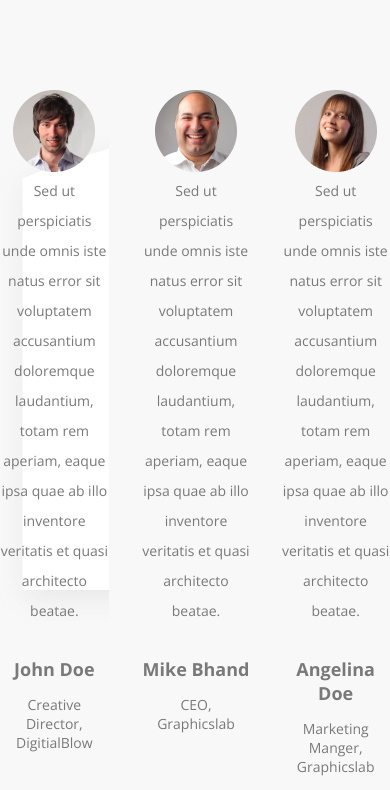
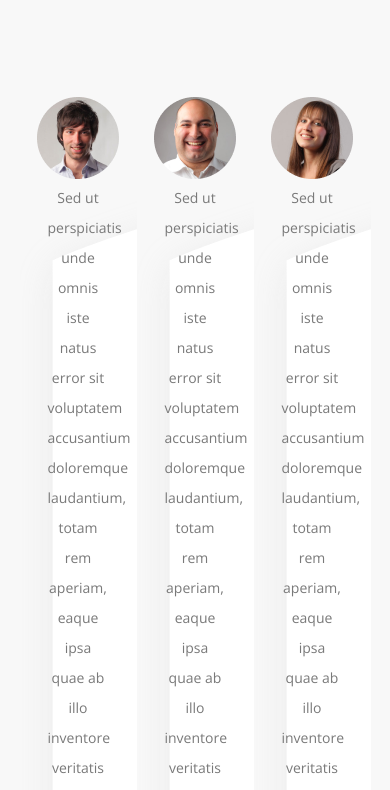
Before and after one commit to gmackevicius/Project, a plain HTML site: page index.html in a window 390 px wide. Shown: the part 4886-5676 px from the top of the page. Drawn offline with nearby package versions, Linux system fonts and the light colour scheme.

Commit message:
svg background fixed, project ready for media query

```diff
--- a/css/style.css
+++ b/css/style.css
@@ -315,24 +315,34 @@ a {
 .content-group {
   display:flex;
   justify-content: center;
-  padding-top: 6.642rem;
+  padding-top: 9.642rem;
 }
 .section-5-content-box {
   width: 30%;
 }
-.section-5-content-box:nth-child(2) {
+/* .section-5-content-box:nth-child(2) {
   margin-left: 2.357rem;
   margin-right: 2.214rem;
-}
+} */
 .background {
   background-image: url(../images/section5/path2.svg);
   background-repeat: no-repeat;
-  /* background-position: top center; */
   background-size: cover;
-  /* padding: 0 14px; */
+  /* padding: 2rem 0; */
+}
+.background:nth-child(2) {
+    margin-left: 2.357rem;
+    margin-right: 2.214rem;
+}
+.person {
+    position: relative;
+    bottom: 2.5rem;
+}
+.section-5-content-box p {
+  padding: 0 2rem;
 }
 .position {
-  margin-top: 2.214rem;
+  /* padding-top: 1.357rem; */
 }
 .position h4 {
   margin-bottom: 1rem;
--- a/index.html
+++ b/index.html
@@ -130,8 +130,10 @@
         <div class="content-group">
           <div class="section-5-content-box">
             <div class="background">
+                <div class="person">
                     <img src="images/section5/john.png" alt="">
                     <p>Sed ut perspiciatis unde omnis iste natus error sit voluptatem accusantium doloremque laudantium, totam rem aperiam, eaque ipsa quae ab illo inventore veritatis et quasi architecto beatae.</p>
+                </div>
             </div>
             <div class="position">
               <h4>John Doe</h4>
@@ -139,16 +141,24 @@
             </div>
           </div>
           <div class="section-5-content-box">
+            <div class="background">
+                <div class="person">
                     <img src="images/section5/mike.png" alt="">
                     <p>Sed ut perspiciatis unde omnis iste natus error sit voluptatem accusantium doloremque laudantium, totam rem aperiam, eaque ipsa quae ab illo inventore veritatis et quasi architecto beatae.</p>
+                </div>
+            </div>
             <div class="position">
               <h4>Mike Bhand</h4>
               <span>CEO, Graphicslab</span>
             </div>
           </div>
           <div class="section-5-content-box">
+            <div class="background">
+                <div class="person">
                     <img src="images/section5/angelina.png" alt="">
                     <p>Sed ut perspiciatis unde omnis iste natus error sit voluptatem accusantium doloremque laudantium, totam rem aperiam, eaque ipsa quae ab illo inventore veritatis et quasi architecto beatae.</p>
+                </div>
+            </div>
             <div class="position">
               <h4>Angelina Doe</h4>
               <span>Marketing Manger, Graphicslab</span>
```
Lines whose indentation alone changed are shown as unchanged.
